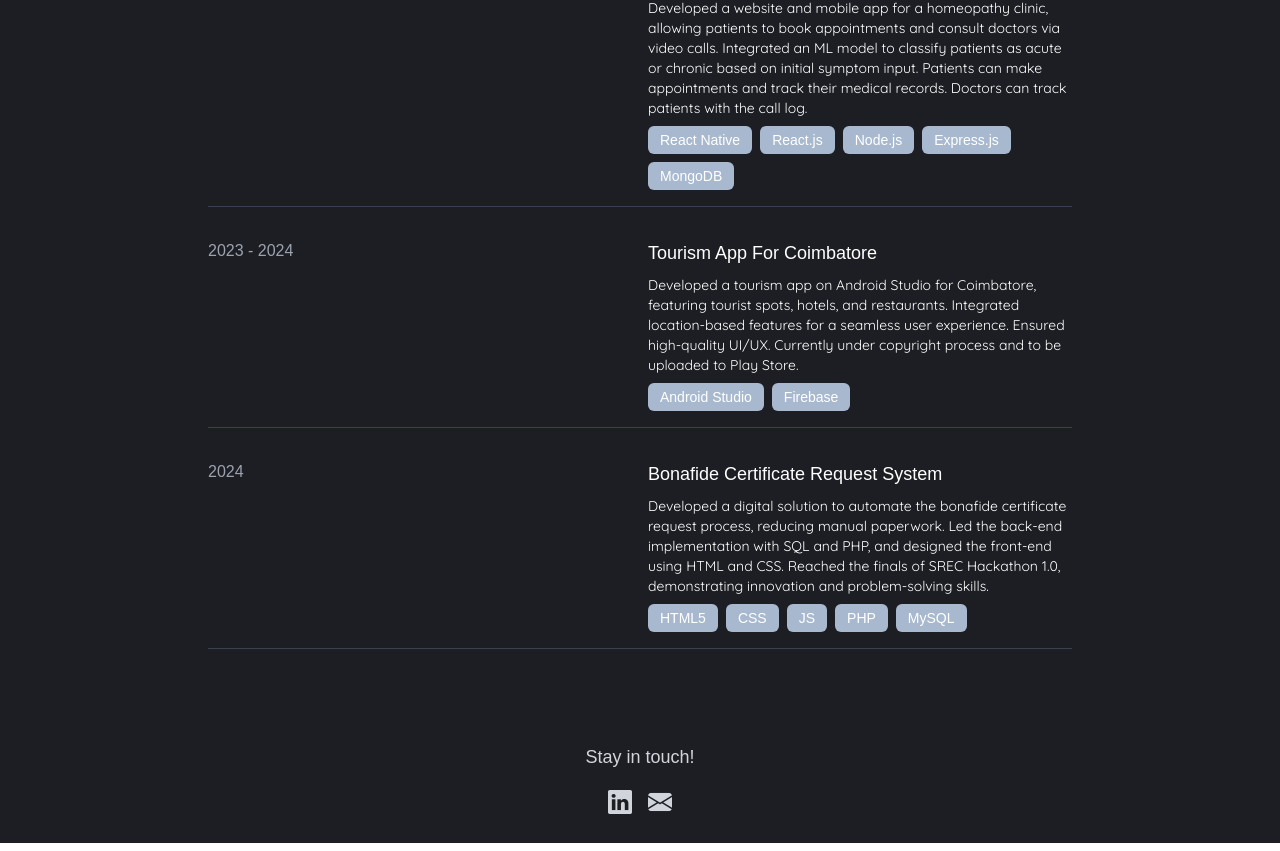
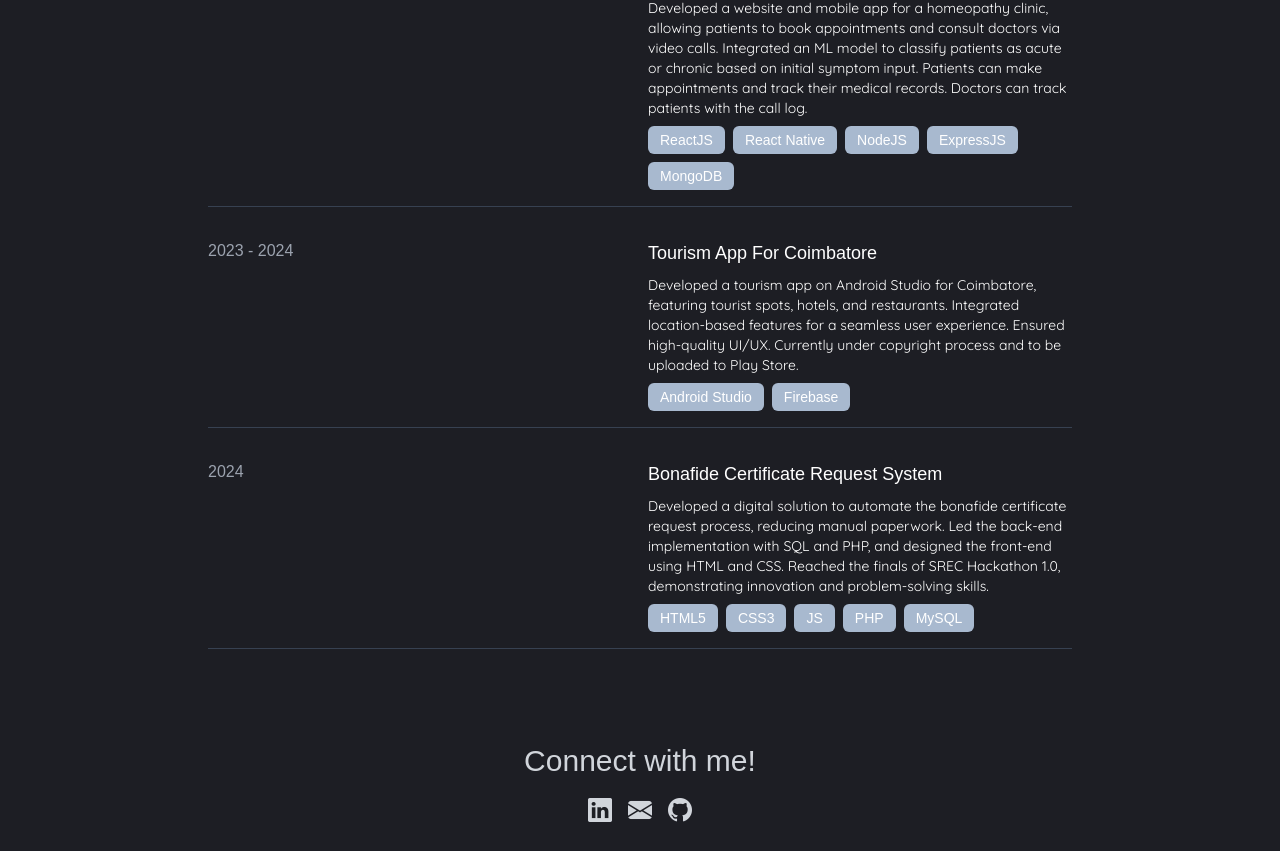
Before and after one commit to Adrin-Bershik/Adrin-Bershik.github.io, a React (Vite) app: page / in a window 1280 px wide. Shown: the part 1814-2665 px from the top of the page. Built offline with nearby package versions, Linux system fonts and the light colour scheme; a web font is replaced by a local one.

Commit message:
few changes

```diff
--- a/index.html
+++ b/index.html
@@ -2,7 +2,7 @@
 <html lang="en">
   <head>
     <meta charset="UTF-8" />
-    <link rel="icon" type="image/svg+xml" href="/vite.svg" />
+    <!-- <link rel="icon" type="image/svg+xml" href="/vite.svg" /> -->
     <meta name="viewport" content="width=device-width, initial-scale=1.0" />
     <!-- <link rel="preconnect" href="https://fonts.googleapis.com" />
     <link rel="preconnect" href="https://fonts.gstatic.com" crossorigin /> -->
@@ -22,7 +22,7 @@
       rel="stylesheet"
       href="https://cdn.jsdelivr.net/npm/bootstrap-icons@1.11.3/font/bootstrap-icons.min.css"
     />
-    <title>Adrin Bershik C J</title>
+    <title>Portfolio</title>
   </head>
   <body>
     <div id="root"></div>
--- a/src/components/GetInTouch.jsx
+++ b/src/components/GetInTouch.jsx
@@ -11,13 +11,13 @@ const GetInTouch = () => {
       viewport={{ once: true }}
     >
       <motion.h3
-        className="text-lg"
+        className="text-3xl"
         initial={{ y: -20 }}
         whileInView={{ y: 0 }}
         transition={{ duration: 0.5, delay: 0.2 }}
         viewport={{ once: true }}
       >
-        Stay in touch!
+        Connect with me!
       </motion.h3>
       <motion.div
         className="flex gap-4"
@@ -44,6 +44,16 @@ const GetInTouch = () => {
         >
           <i className="bi bi-envelope-fill text-2xl"></i>
         </motion.a>
+        <motion.a
+          href="https://github.com/Adrin-Bershik-C-J"
+          className="text-gray-300"
+          target="_blank"
+          rel="noopener noreferrer"
+          whileHover={{ scale: 1.2, color: "#6e5494" }}
+          whileTap={{ scale: 0.9 }}
+        >
+          <i className="bi bi-github text-2xl"></i>
+        </motion.a>
       </motion.div>
     </motion.footer>
   );
--- a/src/components/Navbar.jsx
+++ b/src/components/Navbar.jsx
@@ -39,7 +39,7 @@ const Navbar = () => {
       animate={{ y: 0, opacity: 1 }}
       transition={{ duration: 0.5 }}
     >
-      <div className="flex items-center justify-between px-4 py-5 md:justify-around">
+      <div className="flex items-center justify-between cursor-default px-4 py-5 md:justify-around">
         <motion.h1
           className="font-sixtyfour text-[#1EA7E7] text-2xl"
           whileHover={{ scale: 1.1 }}
--- a/src/components/Profile.jsx
+++ b/src/components/Profile.jsx
@@ -1,6 +1,7 @@
 import React, { useState, useEffect } from "react";
 import { motion } from "framer-motion";
 import { Code, Database, Globe, Layout, Cpu, Server, Wifi } from "lucide-react";
+import Resume from "../assets/Resume.pdf"
 
 const Profile = () => {
   const [activeIcon, setActiveIcon] = useState(0);
@@ -57,7 +58,7 @@ const Profile = () => {
           Bershik
         </motion.p>
 
-        <motion.div
+        {/* <motion.div
           className="flex gap-2 items-center mt-4"
           initial={{ opacity: 0 }}
           animate={{ opacity: 1 }}
@@ -86,7 +87,7 @@ const Profile = () => {
               <i className="bi bi-github"></i>
             </motion.a>
           </div>
-        </motion.div>
+        </motion.div> */}
 
         <motion.div
           className="flex gap-4 justify-center md:justify-end mt-6"
@@ -104,8 +105,8 @@ const Profile = () => {
             </button>
           </motion.a>
           <motion.a
-            href="../assets/Resume.pdf"
-            download="Resume.pdf"
+            href={Resume}
+            download="Resume"
             whileHover={{ scale: 1.05 }}
             whileTap={{ scale: 0.95 }}
           >
--- a/src/components/Projects.jsx
+++ b/src/components/Projects.jsx
@@ -8,13 +8,7 @@ const Projects = () => {
       title: "Homeopathy Clinic Website and App",
       description:
         "Developed a website and mobile app for a homeopathy clinic, allowing patients to book appointments and consult doctors via video calls. Integrated an ML model to classify patients as acute or chronic based on initial symptom input. Patients can make appointments and track their medical records. Doctors can track patients with the call log.",
-      techStack: [
-        "React Native",
-        "React.js",
-        "Node.js",
-        "Express.js",
-        "MongoDB",
-      ],
+      techStack: ["ReactJS", "React Native", "NodeJS", "ExpressJS", "MongoDB"],
     },
     {
       duration: "2023 - 2024",
@@ -28,7 +22,7 @@ const Projects = () => {
       title: "Bonafide Certificate Request System",
       description:
         "Developed a digital solution to automate the bonafide certificate request process, reducing manual paperwork. Led the back-end implementation with SQL and PHP, and designed the front-end using HTML and CSS. Reached the finals of SREC Hackathon 1.0, demonstrating innovation and problem-solving skills.",
-      techStack: ["HTML5", "CSS", "JS", "PHP", "MySQL"],
+      techStack: ["HTML5", "CSS3", "JS", "PHP", "MySQL"],
     },
   ];
 
--- a/src/components/Skills.jsx
+++ b/src/components/Skills.jsx
@@ -49,7 +49,7 @@ const Skills = () => {
 
   return (
     <motion.section
-      className="px-6 lg:px-[13rem] py-[2.4rem] bg-[#1D1E24] text-white"
+      className="px-6 mr-5 lg:px-[13rem] py-[2.4rem] bg-[#1D1E24] text-white"
       initial={{ opacity: 0 }}
       whileInView={{ opacity: 1 }}
       transition={{ duration: 0.6 }}
```
